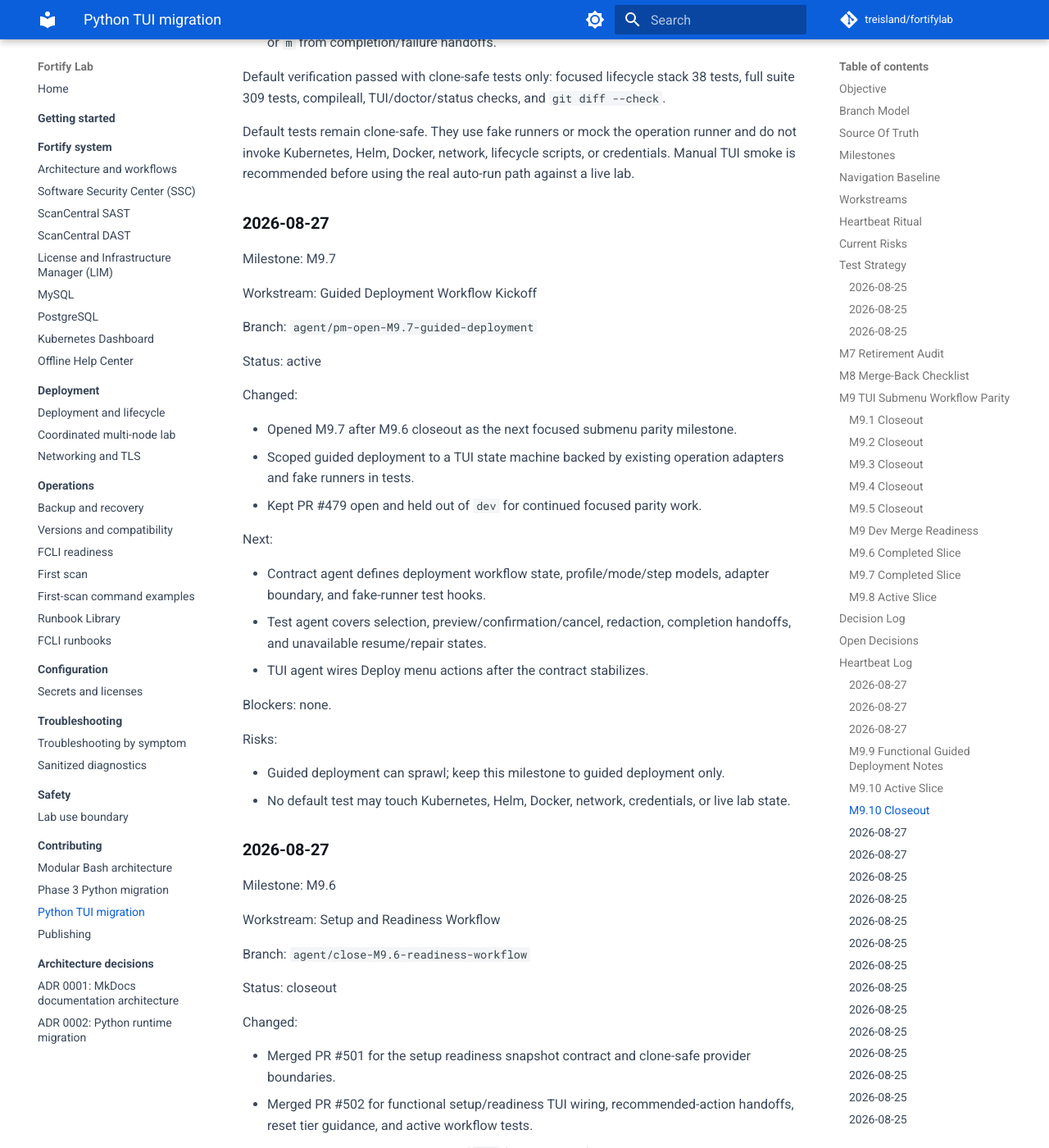
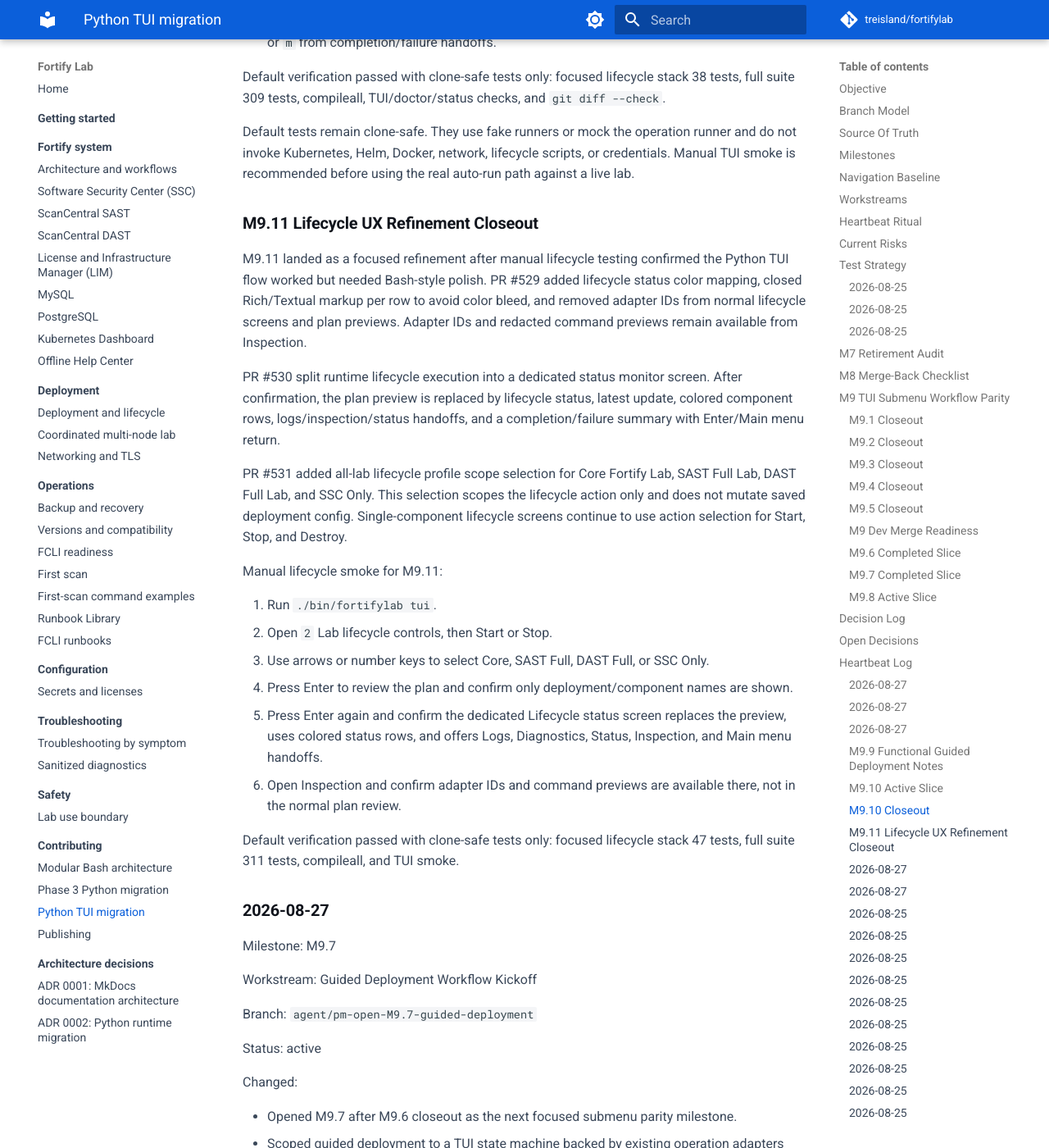
Before and after one commit to treisland/fortifylab, an MkDocs documentation site: the page built from docs/development/python-tui-migration.md, in a window 1280 px wide and 1400 px high, scrolled down 21100 px. Shown: the whole window at 82% size. Built offline with MkDocs 1.6.1 and Material for MkDocs 9.7.7, drawn with Linux system fonts in a browser that asks for light colours; comment, search, counter and statistics services are not loaded.

Commit message:
Document M9.11 lifecycle UX refinement

```diff
--- a/docs/development/python-tui-migration.md
+++ b/docs/development/python-tui-migration.md
@@ -725,6 +725,40 @@
 or credentials. Manual TUI smoke is recommended before using the real auto-run
 path against a live lab.
 
+### M9.11 Lifecycle UX Refinement Closeout
+
+M9.11 landed as a focused refinement after manual lifecycle testing confirmed the
+Python TUI flow worked but needed Bash-style polish. PR #529 added lifecycle
+status color mapping, closed Rich/Textual markup per row to avoid color bleed,
+and removed adapter IDs from normal lifecycle screens and plan previews. Adapter
+IDs and redacted command previews remain available from Inspection.
+
+PR #530 split runtime lifecycle execution into a dedicated status monitor screen.
+After confirmation, the plan preview is replaced by lifecycle status, latest
+update, colored component rows, logs/inspection/status handoffs, and a
+completion/failure summary with Enter/Main menu return.
+
+PR #531 added all-lab lifecycle profile scope selection for Core Fortify Lab,
+SAST Full Lab, DAST Full Lab, and SSC Only. This selection scopes the lifecycle
+action only and does not mutate saved deployment config. Single-component
+lifecycle screens continue to use action selection for Start, Stop, and Destroy.
+
+Manual lifecycle smoke for M9.11:
+
+1. Run `./bin/fortifylab tui`.
+2. Open `2` Lab lifecycle controls, then Start or Stop.
+3. Use arrows or number keys to select Core, SAST Full, DAST Full, or SSC Only.
+4. Press Enter to review the plan and confirm only deployment/component names are
+   shown.
+5. Press Enter again and confirm the dedicated Lifecycle status screen replaces
+   the preview, uses colored status rows, and offers Logs, Diagnostics, Status,
+   Inspection, and Main menu handoffs.
+6. Open Inspection and confirm adapter IDs and command previews are available
+   there, not in the normal plan review.
+
+Default verification passed with clone-safe tests only: focused lifecycle stack
+47 tests, full suite 311 tests, compileall, and TUI smoke.
+
 ### 2026-08-27
 
 Milestone: M9.7
```
Also changed, not shown: 1 other file.
